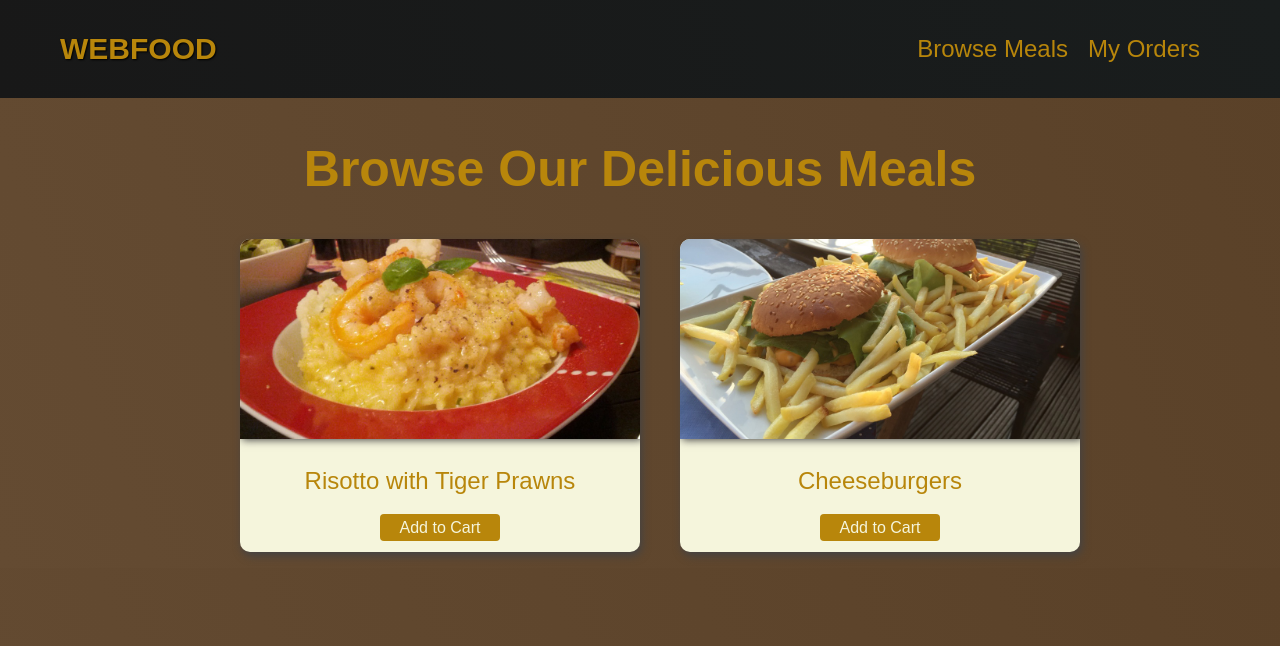
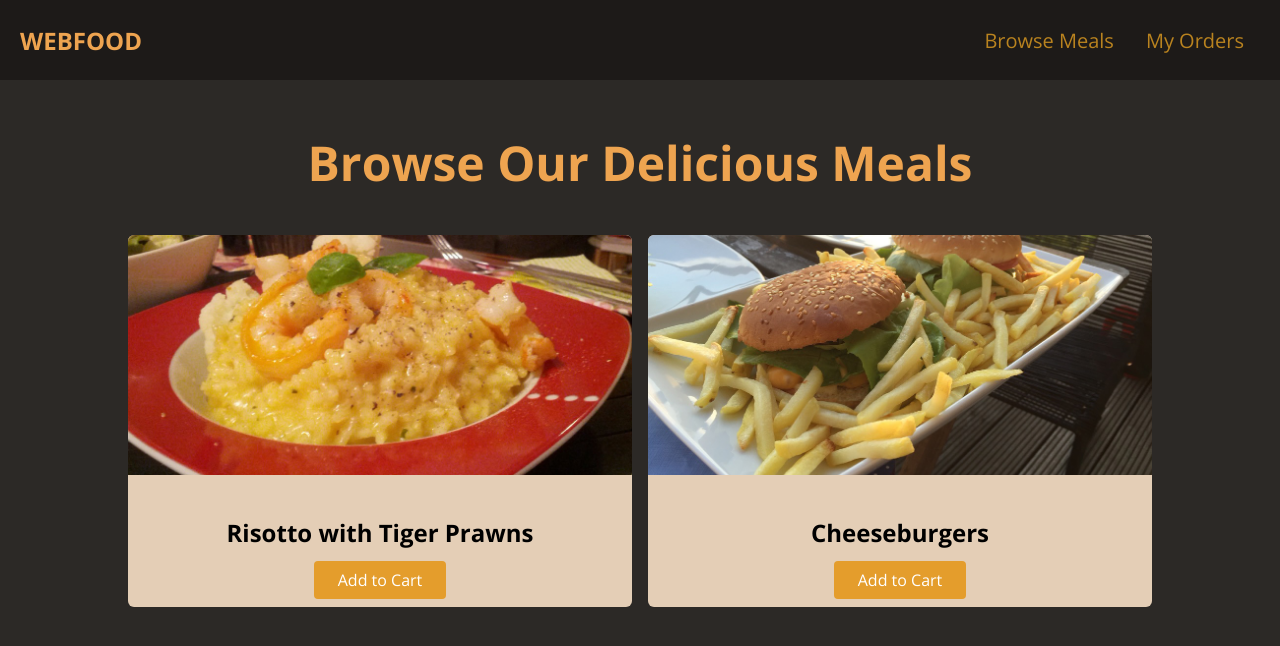
Before and after one commit to keithwillis-bc/WebFood, a plain HTML site: page index.html in a window 1280 px wide. Drawn offline with nearby package versions, Linux system fonts and the light colour scheme.

Commit message:
updates after recommendation and naming/classes

```diff
--- a/index.html
+++ b/index.html
@@ -2,13 +2,18 @@
 <html lang="en">
 <head>
     <meta charset="UTF-8">
+    <link rel="preconnect" href="https://fonts.gstatic.com" />
+    <link
+      href="https://fonts.googleapis.com/css2?family=Open+Sans:wght@400;700&display=swap"
+      rel="stylesheet"
+    />
     <link rel="stylesheet" href="shared.css">
     <link rel="stylesheet" href="webfood.css">
     <title>WebFood</title>
 </head>
 <body>
-    <header>
-        <div id="page-logo"><a href= "/">WebFood</a></div>
+    <header id="main-header">
+        <div id="page-logo"><a href= "/" id="logo">WebFood</a></div>
         <nav>
             <ul>
                 <li><a href="#">Browse Meals</a></li>
@@ -17,18 +22,26 @@
         </nav>
     </header>
     <main>
-        <section>
+        <section id="latest-products">
             <h1>Browse Our Delicious Meals</h1>
             <ul>
-                <li>
-                    <img src="/images/risotto.jpg" alt="Risoto Plate">
-                    <p>Risotto with Tiger Prawns</p>
-                    <a href="#">Add to Cart</a>
+                <li class="food-item">
+                    <article>
+                        <img src="/images/risotto.jpg" alt="Risoto Plate">
+                        <div class="food-item-content">
+                            <h2>Risotto with Tiger Prawns</h2>
+                            <a href="#" class="btn">Add to Cart</a>
+                        </div>
+                    </article>
                 </li>
-                <li>
-                    <img src="/images/cheeseburgers.jpg" alt="Cheeseburgers plate with fries">
-                    <p>Cheeseburgers</p>
-                    <a href="#">Add to Cart</a>
+                <li class="food-item">
+                    <article>
+                        <img src="/images/cheeseburgers.jpg" alt="Cheeseburgers plate with fries">
+                        <div class="food-item-content">
+                            <h2>Cheeseburgers</h2>
+                            <a href="#" class="btn">Add to Cart</a>
+                        </div>
+                    </article>
                 </li>
             </ul>
         </section>
--- a/shared.css
+++ b/shared.css
@@ -1,48 +1,49 @@
 body{
-    background: linear-gradient(70deg, rgb(100,75,50), rgb(90,65,40));;
     margin: 0;
     padding: 0;
-    color: darkgoldenrod;
-    font-family: 'Oleo Script', sans-serif;
+    font-family: 'Open Sans', sans-serif;
+    background-color: rgb(44,41,38);
 }
 
-header{
-    background: linear-gradient(70deg, rgb(24,24,24), rgb(25,29,29));
-    padding: 15px 60px;
-    margin: 0;
-    width: 100%;
+a{
+    text-decoration: none;
+}
+
+#main-header{
+    height: 80px;
     display: flex;
+    justify-content: space-between;
     align-items: center;
-    justify-content: space-between;
-    box-sizing: border-box;
+    background-color: rgb(29,26,24);
+    padding: 0 20px;
+}
+
+#logo{
+    font-weight: bold;
+    font-size: 24px;
+    color: rgb(238,164,80);
+    text-transform: uppercase;
 }
 
 
-#page-logo a{
-    font-weight: 800;
-    font-size: 30px;
-    text-transform: uppercase;
-    text-shadow: 1px 1px 2px rgb(0,0,0);
+#main-header ul{
+    list-style: none;
+    display: flex;
+    margin: 0;
+    padding: 0;
 }
 
-header ul{
-    display: flex;
-    list-style: none;
-    justify-content: right;
-    margin: 20px;
+#main-header li{
+    padding: 0 16px;
+    margin: 0;
 }
 
-header a{
 
-    color: darkgoldenrod;
-    text-decoration: none;
-    font-size: 24px;
+#main-header nav a{
+    color: rgb(185,131,31);
+    font-size: 20px;
 }
 
-header li{
-    padding-left: 20px;
+#main-header nav a:hover{
+    color: rgb(228,163,44);
 }
-
-h1{
-    color: darkgoldenrod;
-}
--- a/webfood.css
+++ b/webfood.css
@@ -1,46 +1,52 @@
-main{
+main h1{
     text-align: center;
+    font-size: 48px;
+    color: rgb(238,164,80);
 }
 
-h1{
-    font-size: 50px;
+#latest-products{
+    width: 80%;
+    margin: 50px auto;
 }
 
-main ul{
-    display: flex;
-    justify-content: center;
+#latest-products ul{
+    display: grid;
+    grid-template-columns: 1fr 1fr;
     list-style: none;
+    gap: 16px;
+    margin:0;
+    padding: 0;
 }
 
-main li{
-    background-color: beige;
-    padding-bottom: 15px;
-    margin: 0 20px;
-    border-radius: 10px;
-    width: 400px;
-    box-shadow: 2px 4px 8px rgb(68,67,67);
-    object-fit: cover;
+
+.food-item{
+    background-color: rgb(228,206,182);
+    border-radius: 6px;
     overflow: hidden;
+
 }
 
-main li a{
-    text-decoration: none;
-    border-radius: 4px;
-    background-color: darkgoldenrod;
-    color: beige;
-    padding: 5px 20px;
+.food-item img{
+    width: 100%;
+    height: 240px;
+    object-fit: cover;
+
+
 }
 
-li p{
-    font-size: 24px;
+.food-item-content{
+    text-align:center;
+    padding: 16px;
 }
 
-li img{
-    width: 100%;
-    height: 200px;
-    object-fit: cover;
-    margin:0;
-    padding:0;
-    box-shadow: 2px 1px 8px rgb(68,67,67);
 
+.btn{
+    border-radius: 4px;
+    background-color: rgb(228,157,44);
+    color: white;
+    padding: 8px 24px;
 }
+
+.btn:hover{
+    background-color: rgb(221,134,34);
+}
```
